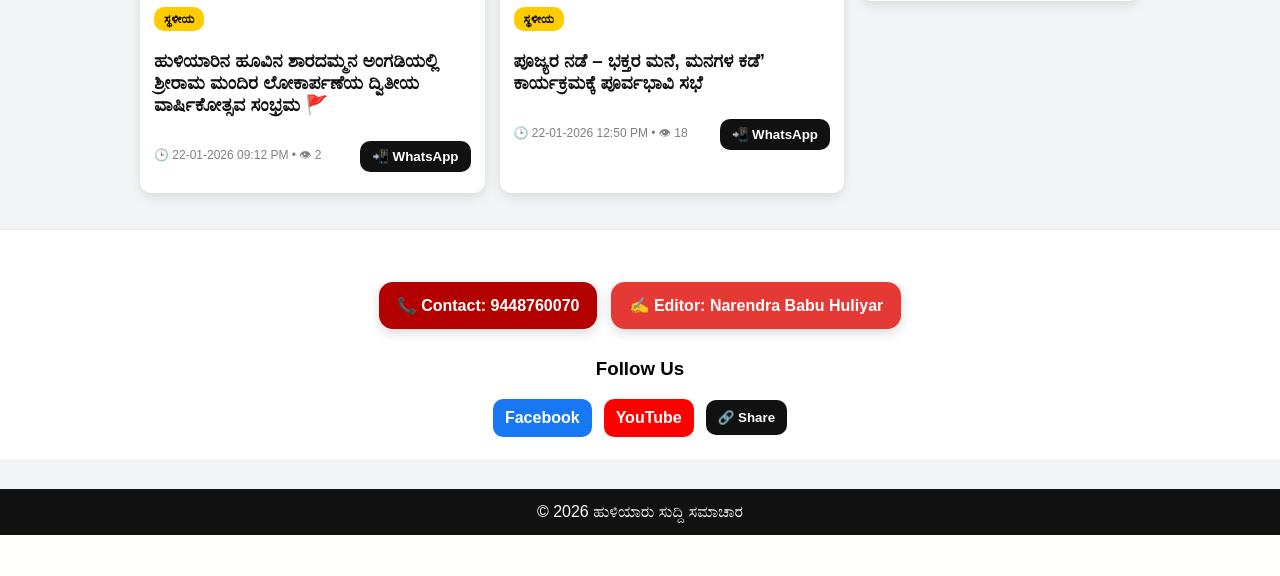
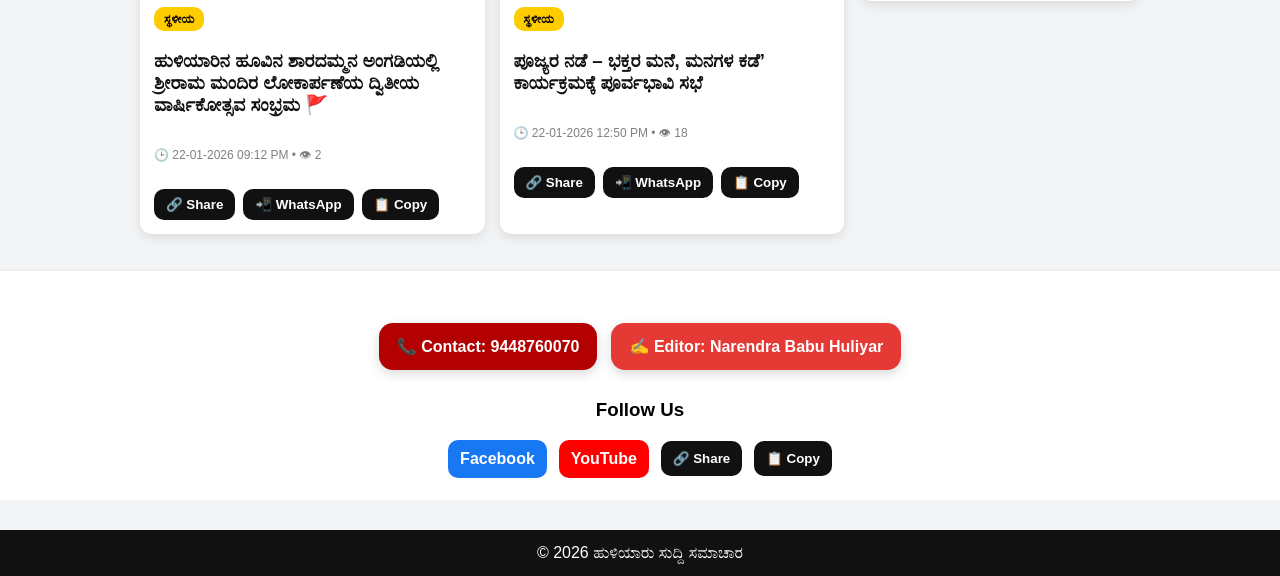
Before and after one commit to huliyarbabu/VILLAGENEWS, a Flask app: page / in a window 1280 px wide. Shown: the part 489-1065 px from the top of the page. Before the commit the page ends 1024 px from the top, so only its background shows below. Run offline with Flask 3, Linux system fonts and the light colour scheme; data comes from the database, SQL or seed files in the repository; some libraries are stand-ins or nearby versions.

Commit message:
Update public_home.html

```diff
--- a/templates/public_home.html
+++ b/templates/public_home.html
@@ -57,7 +57,7 @@
         {% for n in news_list %}
           <div class="card" data-title="{{ n['title'] }}">
 
-            <!-- ✅ Thumbnail FIX -->
+            <!-- ✅ Thumbnail FIX (fallback if missing/broken) -->
             {% if n["thumb"] %}
               <img src="{{ n['thumb'] }}" class="thumb"
                    onerror="this.onerror=null;this.src='{{ url_for('static', filename='logo.png') }}';">
@@ -74,11 +74,24 @@
             <div class="newsMetaRow">
               <p class="date">🕒 {{ n["created_at"] }} • 👁 {{ n["views"] }}</p>
 
-              <!-- ✅ WhatsApp Share (mobile fix) -->
-              <button class="shareMini"
-                onclick="shareWhatsApp('{{ request.host_url[:-1] }}/news/{{n['id']}}', '{{ n['title']|e }}')">
-                📲 WhatsApp
-              </button>
+              <!-- ✅ Share buttons (ALL + WhatsApp + Copy) -->
+              <div style="display:flex; gap:8px; flex-wrap:wrap; justify-content:flex-start;">
+                <button class="shareMini"
+                  onclick="shareLink('/news/{{n['id']}}','{{ n['title']|e }}')">
+                  🔗 Share
+                </button>
+
+                <button class="shareMini"
+                  onclick="shareWhatsApp('/news/{{n['id']}}','{{ n['title']|e }}')">
+                  📲 WhatsApp
+                </button>
+
+                <button class="shareMini"
+                  onclick="copyNews('/news/{{n['id']}}')">
+                  📋 Copy
+                </button>
+              </div>
+
             </div>
           </div>
         {% else %}
@@ -107,9 +120,10 @@
   </section>
 </div>
 
-<!-- ✅ Bottom Section -->
+<!-- ✅ Bottom Section (separate from news) -->
 <section class="bottomSection">
 
+  <!-- ✅ Contact + Editor -->
   <div class="contactBar">
     <a class="contactBtn" href="tel:9448760070">📞 Contact: 9448760070</a>
 
@@ -118,19 +132,32 @@
     </span>
   </div>
 
+  <!-- ✅ Follow Us -->
   <div class="rightFollow">
     <h3 class="rightTitle">Follow Us</h3>
 
     <div class="followRow">
-      <a class="socialBtn fb" href="https://www.facebook.com/share/g/189BVq5vVs/" target="_blank">
+
+      <!-- Facebook -->
+      <a class="socialBtn fb"
+         href="https://www.facebook.com/share/g/189BVq5vVs/"
+         target="_blank">
         Facebook
       </a>
 
-      <a class="socialBtn yt" href="https://youtube.com/@huliyarbabu?si=v4svNXVXiIMZP1zu" target="_blank">
+      <!-- YouTube -->
+      <a class="socialBtn yt"
+         href="https://youtube.com/@huliyarbabu?si=v4svNXVXiIMZP1zu"
+         target="_blank">
         YouTube
       </a>
 
+      <!-- Share site -->
       <button class="socialBtn share" onclick="shareSite()">🔗 Share</button>
+
+      <!-- Copy site -->
+      <button class="socialBtn share" onclick="copySite()">📋 Copy</button>
+
     </div>
   </div>
 
@@ -159,19 +186,62 @@
   }
   searchInput.addEventListener("input", searchFilter);
 
-  // ✅ WhatsApp Share (forces preview)
-  function shareWhatsApp(url, title){
+
+  // ✅ helpers
+  function buildAbsoluteUrl(path){
+    return window.location.origin + path;
+  }
+
+  // ✅ Share (ALL apps)
+  function shareLink(path, title){
+    const url = buildAbsoluteUrl(path);
+    const data = { title: title, text: title, url: url };
+
+    if(navigator.share){
+      navigator.share(data);
+    } else {
+      navigator.clipboard.writeText(url);
+      alert("✅ Link copied!");
+    }
+  }
+
+  // ✅ WhatsApp share (forces thumbnail)
+  function shareWhatsApp(path, title){
+    const url = buildAbsoluteUrl(path);
+
+    // WhatsApp caches previews, so we add unique param
     const finalUrl = url + (url.includes("?") ? "&" : "?") + "v=" + Date.now();
+
     const wa = "https://wa.me/?text=" + encodeURIComponent(title + "\n" + finalUrl);
     window.open(wa, "_blank");
   }
 
-  // ✅ Site Share
+  // ✅ Copy link
+  function copyNews(path){
+    const url = buildAbsoluteUrl(path);
+    navigator.clipboard.writeText(url);
+    alert("✅ Link copied!");
+  }
+
+  // ✅ Share site
   function shareSite(){
     const url = window.location.href;
     const title = "ಹುಳಿಯಾರು ಸುದ್ದಿ ಸಮಾಚಾರ";
-    const wa = "https://wa.me/?text=" + encodeURIComponent(title + "\n" + url);
-    window.open(wa, "_blank");
+    const data = { title: title, text: title, url: url };
+
+    if(navigator.share){
+      navigator.share(data);
+    } else {
+      navigator.clipboard.writeText(url);
+      alert("✅ Link copied!");
+    }
+  }
+
+  // ✅ Copy site
+  function copySite(){
+    const url = window.location.href;
+    navigator.clipboard.writeText(url);
+    alert("✅ Link copied!");
   }
 </script>
 
```
